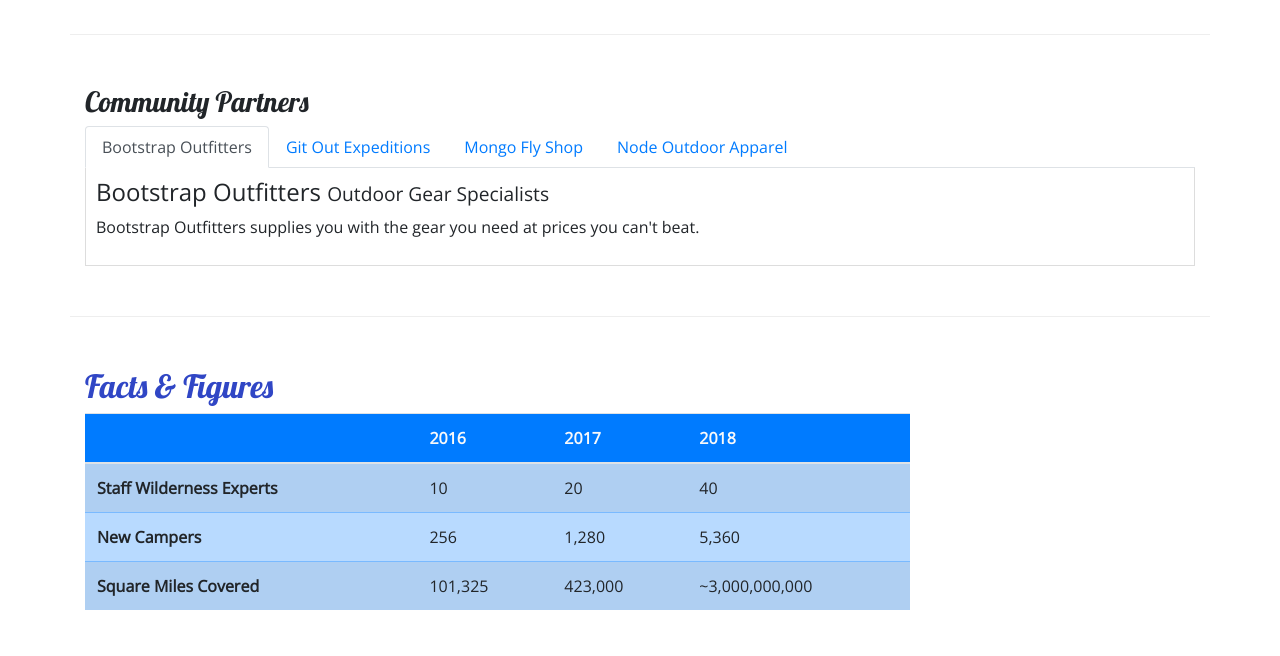
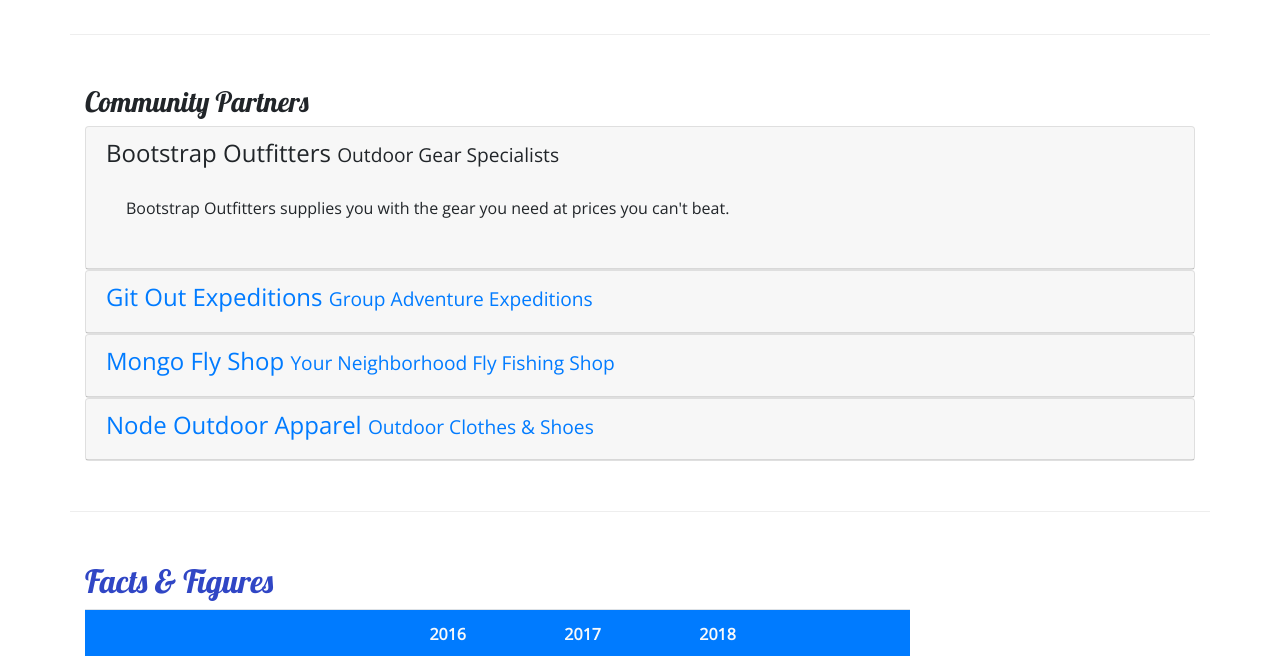
Before and after one commit to gdpickett/nucamp-bootstrap, a website: page aboutus.html in a window 1280 px wide. Shown: the part 820-1476 px from the top of the page. Drawn offline with nearby package versions, Linux system fonts and the light colour scheme.

Commit message:
Accordion

```diff
--- a/aboutus.html
+++ b/aboutus.html
@@ -112,7 +112,69 @@
         <div class="row row-content">
             <div class="col">
                 <h3>Community Partners</h3>
-                <ul class="nav nav-tabs">
+                <div id="accordion">
+                    <div class="card">
+                        <div class="card-header" role="tab">
+                            <h4>
+                                <a data-toggle="collapse" data-target="#bootstrap">Bootstrap
+                                    Outfitters <small>Outdoor Gear Specialists</small></a>
+                            </h4>
+                            <div class="collapse show" id="bootstrap" data-parent="#accordion">
+                                <div class="card-body">
+                                    <p class="d-none d-sm-block">Bootstrap Outfitters supplies you with the gear you
+                                        need at prices you can't beat.</p>
+                                </div>
+                            </div>
+                        </div>
+                    </div>
+                    <div class="card">
+                        <div role="tab" class="card-header">
+                            <h4>
+                                <a class="collapsed" data-toggle="collapse" data-target="#git">
+                                    Git Out Expeditions <small>Group Adventure Expeditions</small>
+                                </a>
+                            </h4>
+                            <div class="collapse" id="git" data-parent="#accordion">
+                                <div class="card-body">
+                                    <p class="d-none d-sm-block">Join Git Out Expeditions to explore new horizons with a
+                                        group of other adventurers!</p>
+                                </div>
+                            </div>
+                        </div>
+                    </div>
+                    <div class="card">
+                        <div role="tab" class="card-header">
+                            <h4>
+                                <a class="collapsed" data-toggle="collapse" data-target="#mongo">
+                                    Mongo Fly Shop <small>Your Neighborhood Fly Fishing Shop</small>
+                                </a>
+                            </h4>
+                            <div class="collapse" id="mongo" data-parent="#accordion">
+                                <div class="card-body">
+                                    <p class="d-none d-sm-block">Need a new fishing pole, a tacklebox, or flies of all
+                                        kinds? Stop by Mongo Fly Shop.</p>
+                                </div>
+                            </div>
+                        </div>
+                    </div>
+                    <div class="card">
+                        <div role="tab" class="card-header">
+                            <h4>
+                                <a class="collapsed" data-toggle="collapse" data-target="#node">
+                                    Node Outdoor Apparel <small>Outdoor Clothes & Shoes</small>
+                                </a>
+                            </h4>
+                            <div class="collapse" id="node" data-parent="#accordion">
+                                <div class="card-body">
+                                    <p class="d-none d-sm-block">From polar fleeces to swimsuits, hiking boots to
+                                        waders, a visit to Node will be sure to get you covered.</p>
+                                </div>
+                            </div>
+                        </div>
+                    </div>
+                </div>
+                <!-- Tabs
+                    <ul class="nav nav-tabs">
                     <li class="nav-item"><a class="nav-link active" href="#bootstrap" role="tab"
                             data-toggle="tab">Bootstrap Outfitters</a></li>
                     <li class="nav-item"><a class="nav-link" href="#git" role="tab" data-toggle="tab">Git Out
@@ -147,9 +209,12 @@
                             Node
                             will be sure to get you covered.</p>
                     </div>
-                </div>
+                </div>-->
+
             </div>
         </div>
+
+
         <div class="row row-content">
             <div class="col-sm-9">
                 <h2>Facts &amp; Figures</h2>
```
